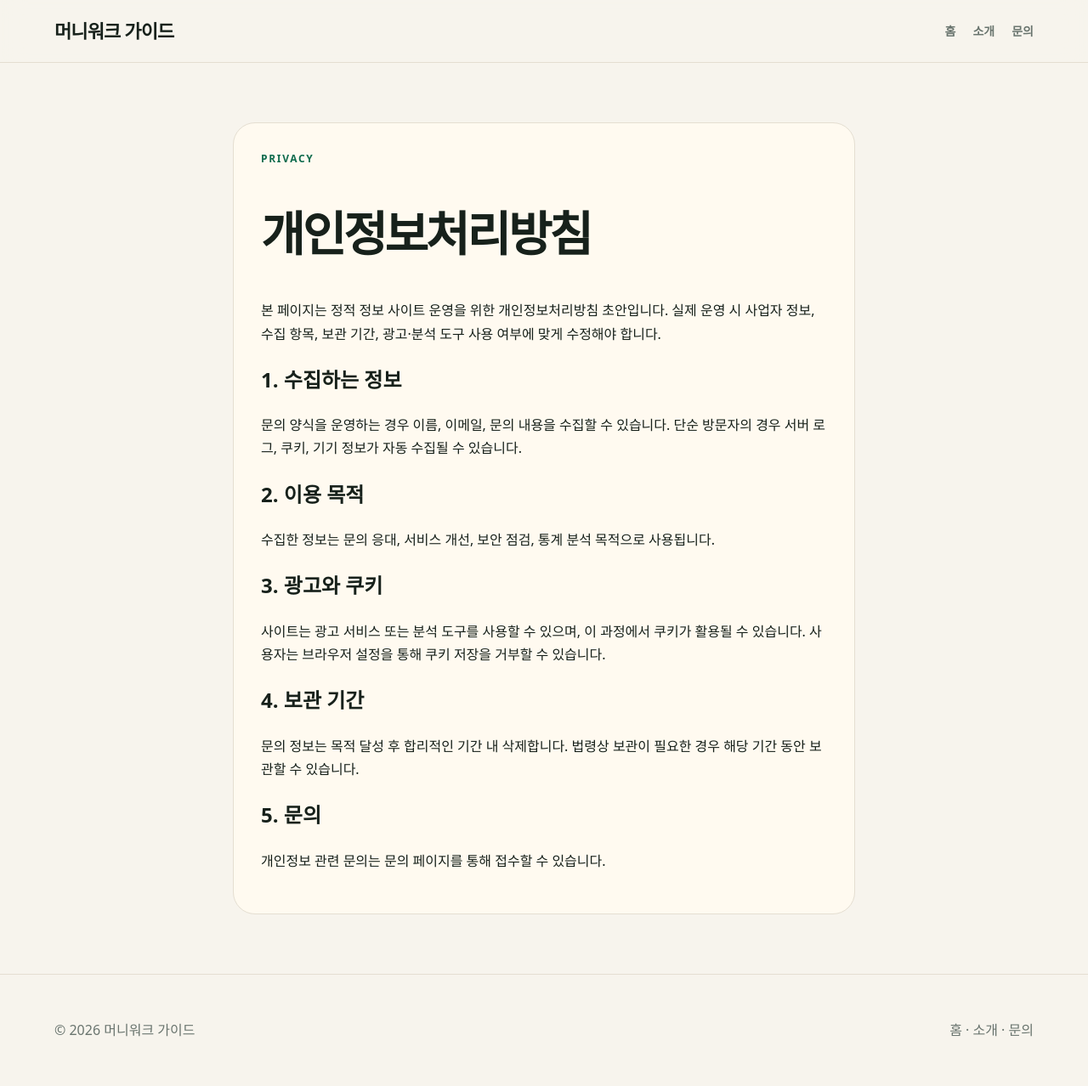
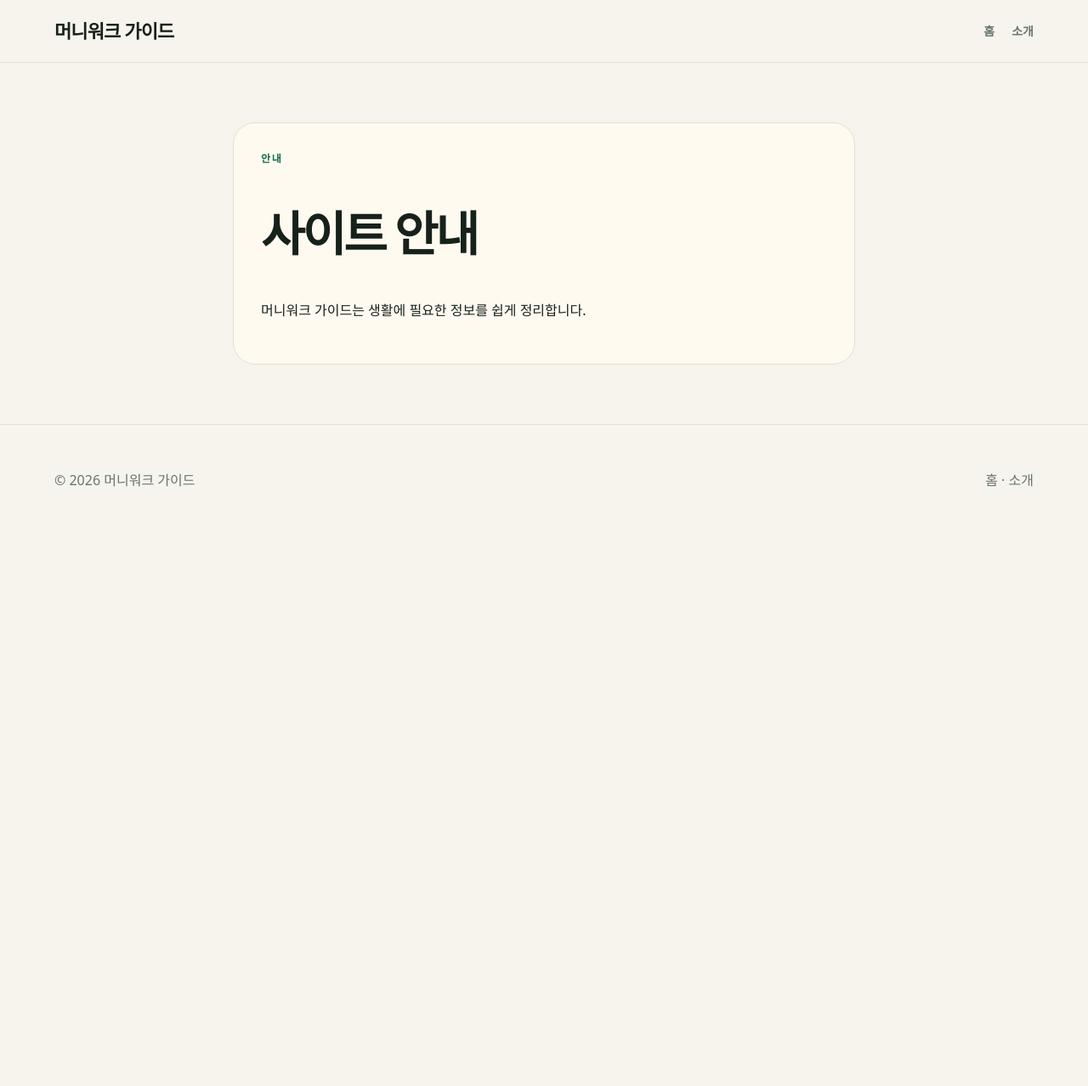
Before and after one commit to apark12321-ux/adsense-media-site, a plain HTML site: page privacy.html in a window 1280 px wide. Shown: the whole page at 85% size. After the commit the page ends 800 px from the top, so only its background shows below. Drawn offline with Linux system fonts and the light colour scheme.

Commit message:
Simplify policy page

```diff
--- a/privacy.html
+++ b/privacy.html
@@ -1,8 +1 @@
-<!doctype html>
-<html lang="ko">
-<head><meta charset="utf-8"><meta name="viewport" content="width=device-width, initial-scale=1"><title>개인정보처리방침 | 머니워크 가이드</title><meta name="description" content="머니워크 가이드 개인정보처리방침입니다."><link rel="stylesheet" href="assets/style.css"></head>
-<body>
-<header class="topbar"><a class="logo" href="index.html">머니워크 가이드</a><nav><a href="index.html">홈</a><a href="about.html">소개</a><a href="contact.html">문의</a></nav></header>
-<main class="page"><article><p class="eyebrow">Privacy</p><h1>개인정보처리방침</h1><p>본 페이지는 정적 정보 사이트 운영을 위한 개인정보처리방침 초안입니다. 실제 운영 시 사업자 정보, 수집 항목, 보관 기간, 광고·분석 도구 사용 여부에 맞게 수정해야 합니다.</p><h2>1. 수집하는 정보</h2><p>문의 양식을 운영하는 경우 이름, 이메일, 문의 내용을 수집할 수 있습니다. 단순 방문자의 경우 서버 로그, 쿠키, 기기 정보가 자동 수집될 수 있습니다.</p><h2>2. 이용 목적</h2><p>수집한 정보는 문의 응대, 서비스 개선, 보안 점검, 통계 분석 목적으로 사용됩니다.</p><h2>3. 광고와 쿠키</h2><p>사이트는 광고 서비스 또는 분석 도구를 사용할 수 있으며, 이 과정에서 쿠키가 활용될 수 있습니다. 사용자는 브라우저 설정을 통해 쿠키 저장을 거부할 수 있습니다.</p><h2>4. 보관 기간</h2><p>문의 정보는 목적 달성 후 합리적인 기간 내 삭제합니다. 법령상 보관이 필요한 경우 해당 기간 동안 보관할 수 있습니다.</p><h2>5. 문의</h2><p>개인정보 관련 문의는 문의 페이지를 통해 접수할 수 있습니다.</p></article></main>
-<footer><p>© 2026 머니워크 가이드</p><p><a href="index.html">홈</a> · <a href="about.html">소개</a> · <a href="contact.html">문의</a></p></footer>
-</body></html>
+<!doctype html><html lang="ko"><head><meta charset="utf-8"><meta name="viewport" content="width=device-width, initial-scale=1"><title>안내 | 머니워크 가이드</title><link rel="stylesheet" href="assets/style.css"></head><body><header class="topbar"><a class="logo" href="index.html">머니워크 가이드</a><nav><a href="index.html">홈</a><a href="about.html">소개</a></nav></header><main class="page"><article><p class="eyebrow">안내</p><h1>사이트 안내</h1><p>머니워크 가이드는 생활에 필요한 정보를 쉽게 정리합니다.</p></article></main><footer><p>© 2026 머니워크 가이드</p><p><a href="index.html">홈</a> · <a href="about.html">소개</a></p></footer></body></html>
```
